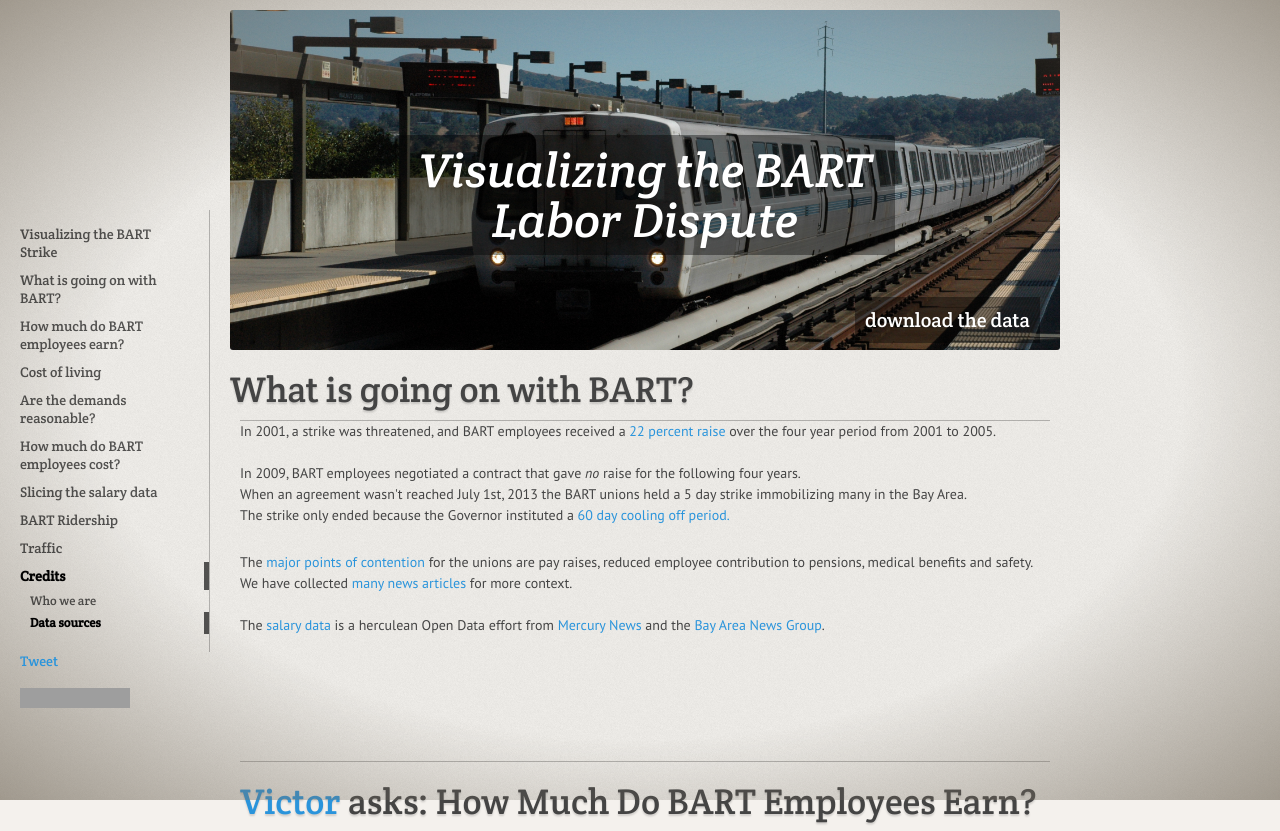
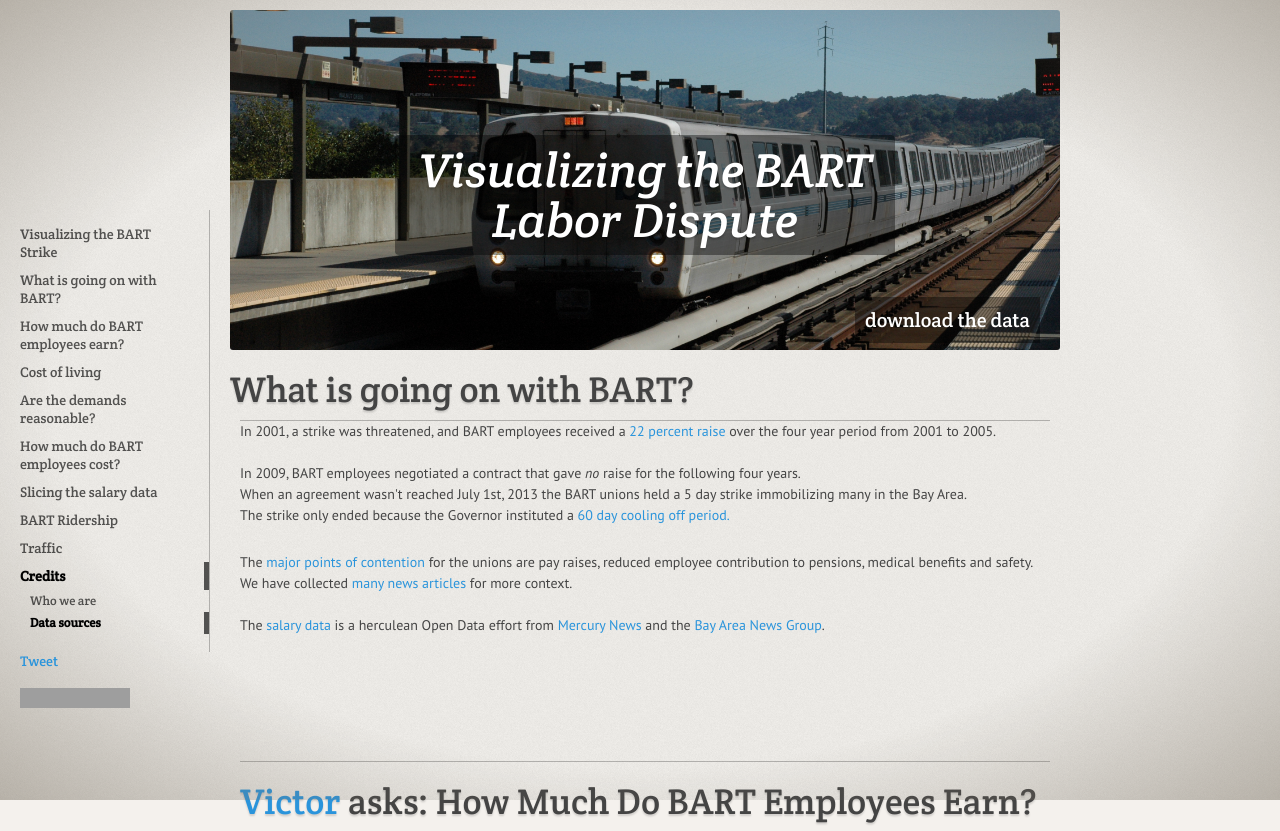
Before and after one commit to enjalot/bart, a PHP site: page / in a window 1280 px wide. Shown: the top 831 px of the page. Run offline with PHP 8.4, Linux system fonts and the light colour scheme; some libraries are stand-ins or nearby versions; some web fonts are replaced; grey boxes are pictures that could not be loaded.

Commit message:
update css

```diff
--- a/site/css/main.css
+++ b/site/css/main.css
@@ -179,8 +179,8 @@ textarea {
    }
 
    .vignette {
-       background-image: -webkit-radial-gradient(50% 50%, ellipse, rgba(255,255,255,0) 60%, rgba(120,110,95,0.65) 100%);
-       background-image: radial-gradient(50% 50%, ellipse, rgba(255,255,255,0) 60%, rgba(120,110,95,0.65) 100%);
+       background-image: -webkit-radial-gradient(50% 50%, ellipse, rgba(255,255,255,0) 65%, rgba(120,110,95,0.45) 100%);
+       background-image: radial-gradient(50% 50%, ellipse, rgba(255,255,255,0) 65%, rgba(120,110,95,0.45) 100%);
    }
 
    .noise {
```
